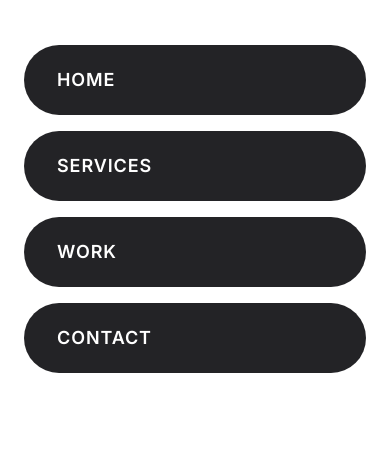
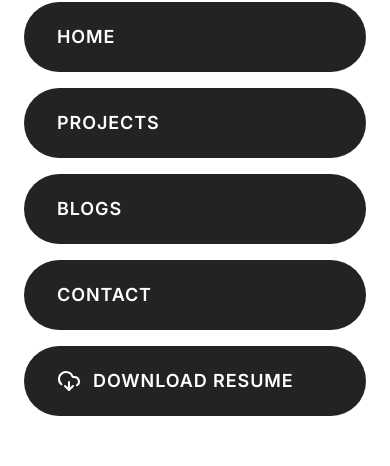
Before and after one commit to mamunur13525/web, a Next.js app: page /experience in a window 390 px wide. Both pictures are taken after a click on the button 341 px from the left and 73 px from the top of the page. Shown: the part 215-681 px from the top of the page. Built offline with nearby package versions, Linux system fonts and the light colour scheme; no server answers; grey boxes are pictures that could not be loaded; a web font is replaced by a local one.

Commit message:
sidebar , chat, ai , contact

```diff
--- a/app/blog/[slug]/page.tsx
+++ b/app/blog/[slug]/page.tsx
@@ -1,8 +1,10 @@
 import Link from "next/link";
 import { MDXRemote } from "next-mdx-remote/rsc";
 import remarkGfm from "remark-gfm";
+import rehypeHighlight from "rehype-highlight";
 import NestedNavbar from "@/components/NestedNavbar";
 import FullscreenImage from "@/components/ui/fullscreen-image";
+import { CodeBlock } from "@/components/ui/code-block";
 import connectDB from "@/lib/mongodb";
 import Blog from "@/models/Blog";
 import { notFound } from "next/navigation";
@@ -110,6 +112,7 @@ export default async function BlogDetailPage({ params }: BlogPageProps) {
               options={{
                 mdxOptions: {
                   remarkPlugins: [remarkGfm],
+                  rehypePlugins: [rehypeHighlight],
                 },
               }}
               components={{
@@ -151,17 +154,11 @@ export default async function BlogDetailPage({ params }: BlogPageProps) {
                 ),
                 code: ({ node, ...props }) => (
                   <code
-                    className="px-1.5 py-0.5 rounded text-sm font-mono text-foreground"
+                    className="px-1.5 py-0.5 rounded text-sm font-mono text-zinc-900 dark:text-zinc-100 bg-zinc-100 dark:bg-zinc-800"
                     {...props}
                   />
                 ),
-                pre: ({ node, ...props }) => (
-                  <pre
-                    style={{ backgroundColor: "#2d2d2d" }}
-                    className="bg-zinc-900 dark:bg-zinc-950 text-zinc-100 p-4 rounded-lg overflow-x-auto mb-6"
-                    {...props}
-                  />
-                ),
+                pre: ({ node, ...props }) => <CodeBlock {...props} />,
                 blockquote: ({ node, ...props }) => (
                   <blockquote
                     className="border-l-4 border-border pl-4 italic text-muted-foreground my-6"
--- a/app/globals.css
+++ b/app/globals.css
@@ -3,6 +3,7 @@
 @import "tailwindcss";
 @import "tw-animate-css";
 @import "tailwindcss/preflight.css" layer(base);
+@import "highlight.js/styles/atom-one-dark.css";
 @custom-variant dark (&:is(.dark *));
 
 @theme inline {
--- a/app/layout.tsx
+++ b/app/layout.tsx
@@ -44,7 +44,7 @@ export default function RootLayout({
             className="bg-[#f8f8f8] dark:bg-background overflow-y-auto h-screen w-screen "
           >
             <ScrollToTop />
-            <section className="flex flex-col w-full min-h-full justify-between max-w-4xl  mx-auto pt-32 px-7 xl:px-0 ">
+            <section className="flex flex-col w-full min-h-full justify-between max-w-4xl  mx-auto pt-32 px-7 xl:px-0 relative z-400">
               <Navbar />
               {children}
               <Footer />
--- a/components/Navbar.tsx
+++ b/components/Navbar.tsx
@@ -17,10 +17,10 @@ import { ThemeToggle } from "./theme-toggle";
 const SCROLL_THRESHOLD = 50; // px
 
 const MENU_ITEMS = [
-  { label: "Home", href: "#home" },
-  { label: "Services", href: "#services" },
-  { label: "Work", href: "#work" },
-  { label: "Contact", href: "contact" },
+  { label: "Home", href: "/#home" },
+  { label: "Projects", href: "/#projects" },
+  { label: "Blogs", href: "/#blogs" },
+  { label: "Contact", href: "/contact" },
 ];
 
 const MENU_PANEL_DURATION = 300; // ms, should match CSS duration
@@ -195,6 +195,20 @@ const Navbar = () => {
                 </Link>
               </li>
             ))}
+            <li
+              className={cn(
+                "menu-item-animate flex md:hidden items-center  gap-3 rounded-full border border-transparent bg-zinc-900/95 dark:bg-zinc-50/95 px-8 py-5 text-lg font-semibold uppercase tracking-wider text-white dark:text-zinc-800 transition-colors hover:border-zinc-800 hover:bg-white hover:text-zinc-900 dark:hover:bg-zinc-500/55 dark:hover:text-zinc-200",
+                isMenuOpen && "menu-item-visible"
+              )}
+              style={{
+                animationDelay: `${
+                  MENU_PANEL_DURATION + 5 * MENU_ITEM_STAGGER
+                }ms`,
+              }}
+            >
+              <CloudDownload />
+              Download Resume
+            </li>
           </ul>
 
           <div className="flex flex-wrap md:flex-col items-center md:items-start gap-2 justify-between text-sm">
--- a/components/contacts/ContactForm.tsx
+++ b/components/contacts/ContactForm.tsx
@@ -64,12 +64,14 @@ const ContactForm = () => {
   return (
     <Card
       className={cn(
-        "relative border-4 p-0 border-white shadow-2xl shadow-zinc-400/20 rounded-4xl min-h-[270px] h-auto w-full bg-white overflow-hidden",
+        "relative border-4 p-0 border-white dark:border-zinc-800 shadow-2xl shadow-zinc-400/20 dark:shadow-zinc-900/50 rounded-4xl min-h-[270px] h-auto w-full bg-white dark:bg-zinc-900 overflow-hidden",
         "sm:col-span-2 mt-10"
       )}
     >
       <div className="p-6 ">
-        <h1 className="text-full font-medium mb-10">Send Email:</h1>
+        <h1 className="text-full font-medium mb-10 dark:text-white">
+          Send Email:
+        </h1>
         <form
           onSubmit={handleSubmit(onSubmit)}
           className=" grid grid-cols-1 gap-4 md:grid-cols-2"
@@ -81,7 +83,7 @@ const ContactForm = () => {
               {...register("name")}
               placeholder="Your name"
               aria-invalid={errors.name ? "true" : "false"}
-              className="py-6 rounded-full"
+              className="py-6 rounded-full dark:bg-zinc-800 dark:border-zinc-700 dark:text-white dark:placeholder:text-zinc-400"
             />
             {errors.name && (
               <p className="text-sm text-destructive mt-1">
@@ -97,7 +99,7 @@ const ContactForm = () => {
               placeholder="you@example.com"
               type="email"
               aria-invalid={errors.email ? "true" : "false"}
-              className="py-6 rounded-full"
+              className="py-6 rounded-full dark:bg-zinc-800 dark:border-zinc-700 dark:text-white dark:placeholder:text-zinc-400"
             />
             {errors.email && (
               <p className="text-sm text-destructive mt-1">
@@ -113,8 +115,8 @@ const ContactForm = () => {
               placeholder="Write your message"
               rows={6}
               className={cn(
-                "w-full rounded-md border bg-transparent px-3 py-2 text-base outline-none",
-                "file:text-foreground placeholder:text-muted-foreground border-input",
+                "w-full rounded-md border bg-transparent dark:bg-zinc-800 px-3 py-2 text-base outline-none",
+                "file:text-foreground placeholder:text-muted-foreground border-input dark:border-zinc-700 dark:text-white dark:placeholder:text-zinc-400",
                 "focus-visible:border-ring focus-visible:ring-ring/50 focus-visible:ring-[3px] rounded-2xl"
               )}
               aria-invalid={errors.message ? "true" : "false"}
@@ -128,11 +130,15 @@ const ContactForm = () => {
 
           <div className="col-span-1 md:col-span-2 flex justify-end">
             <Button
-              className="px-6! py-6 rounded-full cursor-pointer bg-[#000000]"
+              className="px-6! py-6 rounded-full cursor-pointer bg-[#000000] dark:bg-white dark:text-zinc-900 dark:hover:bg-zinc-200 transition-colors"
               type="submit"
               disabled={submitting}
             >
-              {submitting? <Loader className="animate animate-spin"/>:<Send />}
+              {submitting ? (
+                <Loader className="animate animate-spin" />
+              ) : (
+                <Send />
+              )}
               {submitting ? "Sending..." : "Send message"}
             </Button>
           </div>
--- /dev/null
+++ b/components/ui/code-block.tsx
@@ -0,0 +1,68 @@
+"use client";
+
+import * as React from "react";
+import { Check, Copy } from "lucide-react";
+import { cn } from "@/lib/utils";
+
+export function CodeBlock({
+  children,
+  className,
+  ...props
+}: React.HTMLAttributes<HTMLPreElement>) {
+  const preRef = React.useRef<HTMLPreElement>(null);
+  const [isCopied, setIsCopied] = React.useState(false);
+
+  const copyToClipboard = async () => {
+    if (!preRef.current) return;
+
+    const text = preRef.current.innerText;
+    // Remove default tailwind/prose styling side-effects if needed, usually innerText is fine.
+    // Sometimes text has extra newlines at the end.
+    const cleanedText = text.replace(/\n$/, "");
+
+    try {
+      await navigator.clipboard.writeText(cleanedText);
+      setIsCopied(true);
+      setTimeout(() => setIsCopied(false), 2000);
+    } catch (err) {
+      console.error("Failed to copy text: ", err);
+    }
+  };
+
+  return (
+    <div className="relative group mb-6">
+      <pre
+        ref={preRef}
+        className={cn("overflow-x-auto rounded-lg", className)}
+        {...props}
+      >
+        {children}
+      </pre>
+      <button
+        onClick={copyToClipboard}
+        className={cn(
+          "absolute right-2 top-2 p-2 rounded-md w-8 h-8",
+          "bg-zinc-700/50 hover:bg-zinc-700 text-zinc-100",
+          "opacity-0 transition-opacity duration-200 group-hover:opacity-100",
+          "focus:opacity-100 focus:outline-none focus:ring-2 focus:ring-zinc-400",
+          "border border-zinc-600/50 backdrop-blur-sm"
+        )}
+        aria-label="Copy code"
+        title="Copy code"
+      >
+        <Check
+          className={cn(
+            "absolute left-1/2 top-1/2 -translate-1/2 h-4 w-4 duration-300 transition-opacity",
+            isCopied ? "opacity-100" : "opacity-0"
+          )}
+        />
+        <Copy
+          className={cn(
+            "absolute left-1/2 top-1/2 -translate-1/2 h-4 w-4 duration-300 transition-opacity",
+            isCopied ? "opacity-0" : "opacity-100"
+          )}
+        />
+      </button>
+    </div>
+  );
+}
--- a/data/demo/experience.ts
+++ b/data/demo/experience.ts
@@ -10,7 +10,7 @@ const experienceData: ExperienceGroup[] = [
         id: "work-1",
         title: "Full Stack Developer",
         organization: "W3Dev: IT Services & Product Engineering",
-        period: "Dec 2020 - Nov 2025 . 5 Yrs",
+        period: "Dec 2020 - Nov 2025 . 5 Years",
         description: [
           {
             text: "Developed AI-powered document processing (Flow.ai), enabling professionals to automate complex workflows with speed and precision.",
@@ -84,7 +84,7 @@ const experienceData: ExperienceGroup[] = [
         id: "freelance-1",
         title: "Front End Developer",
         organization: "Freelance",
-        period: "08.2021—2026",
+        period: "08.2021 - 2022",
         description: [
           {
             text: "Developed responsive frontend features using React and Ionic, contributing to the timely release of product updates.",
@@ -123,7 +123,7 @@ const experienceData: ExperienceGroup[] = [
         id: "edu-2",
         title: "Khan Bahadur Ahsanullah University",
         organization: "Khan Bahadur Ahsanullah University",
-        period: "2016—2022",
+        period: "2016 - 2022",
         description: [
           {
             text: "Completed a Bachelor's degree in Information Systems.",
--- a/package.json
+++ b/package.json
@@ -28,6 +28,7 @@
     "clsx": "^2.1.1",
     "date-fns": "^4.1.0",
     "fs": "0.0.1-security",
+    "highlight.js": "^11.11.1",
     "lucide-react": "^0.553.0",
     "mongoose": "^9.0.0",
     "next": "16.0.7",
@@ -38,6 +39,7 @@
     "react-dom": "19.2.0",
     "react-hook-form": "^7.66.0",
     "react-markdown": "^10.1.0",
+    "rehype-highlight": "^7.0.2",
     "remark-gfm": "^4.0.1",
     "sonner": "^2.0.7",
     "tailwind-merge": "^3.3.1",
```
Also changed, not shown: 1 other file (tests, documents, lock files or other folders).
